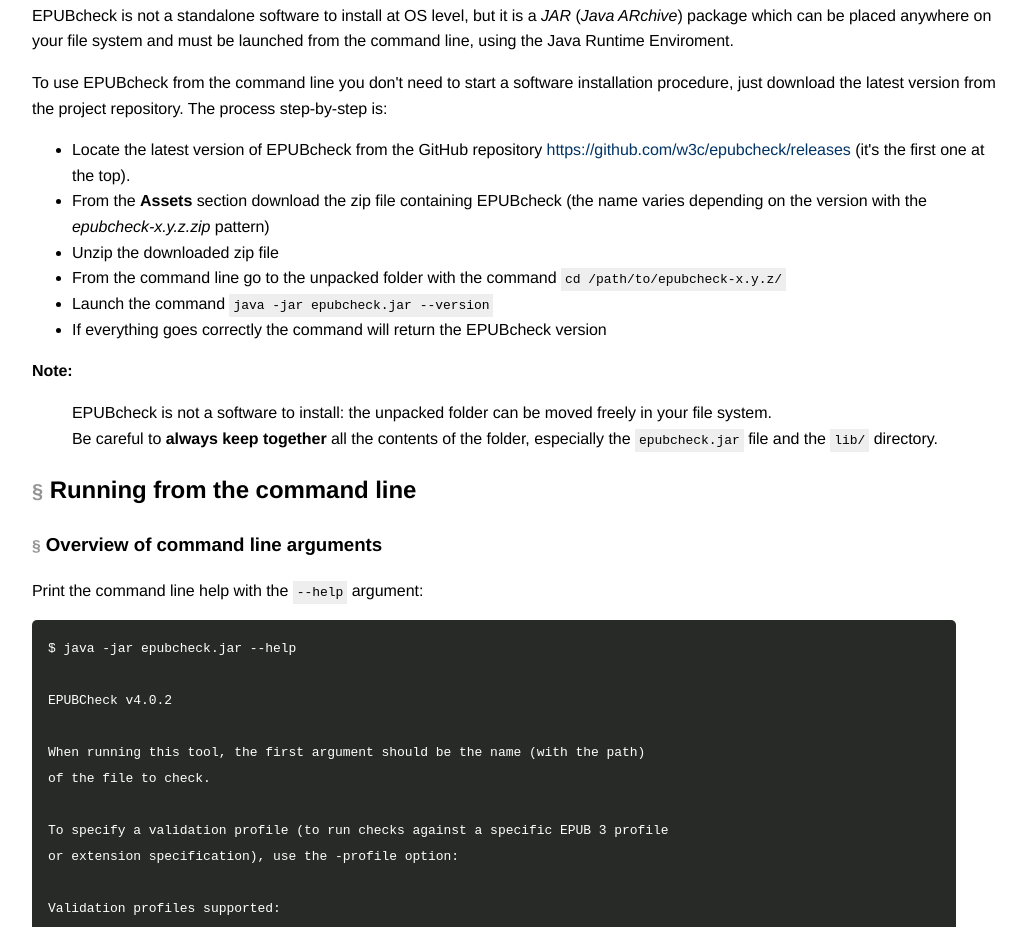
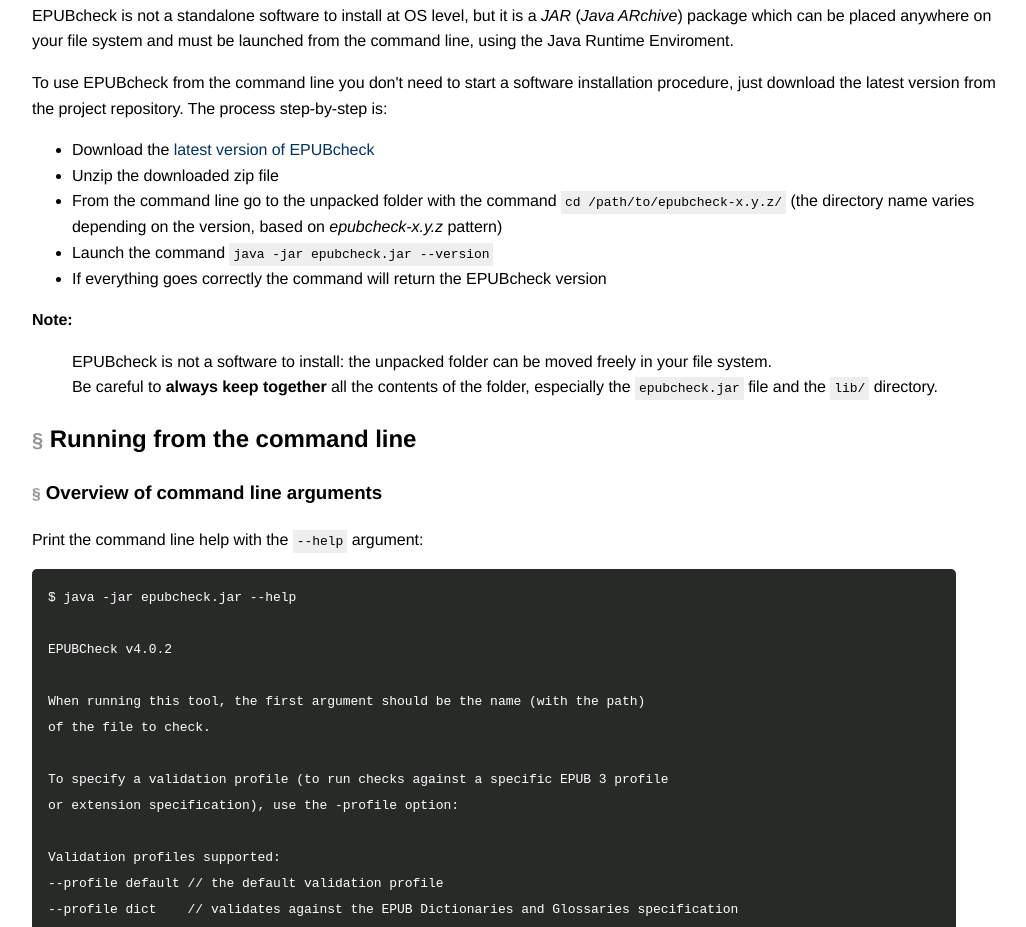
Before and after one commit to daisy/epubcheck-website, an Eleventy site: page src/docs/user/cli.md in a window 1280 px wide. Shown: the part 895-1822 px from the top of the page, without its empty margins (204-1230 px from the left). Built offline with nearby package versions, Linux system fonts and the light colour scheme; Eleventy itself is replaced by a stand-in of ours; code samples lack their colours; files that its build step writes are made by us from their sources; no server answers; what uslug would draw is missing.

Commit message:
Updated "installation guide" with direct link download
Issues #25, #7

```diff
--- a/src/docs/user/cli.md
+++ b/src/docs/user/cli.md
@@ -33,10 +33,9 @@
 
 To use EPUBcheck from the command line you don't need to start a software installation procedure, just download the latest version from the project repository. The process step-by-step is:
 
-- Locate the latest version of EPUBcheck from the GitHub repository [https://github.com/w3c/epubcheck/releases](https://github.com/w3c/epubcheck/releases) (it's the first one at the top).
-- From the **Assets** section download the zip file containing EPUBcheck (the name varies depending on the version with the *epubcheck-x.y.z.zip* pattern)
+- Download the [latest version of EPUBcheck](https://daisy.github.io/epubcheck-website/download-latest/)
 - Unzip the downloaded zip file
-- From the command line go to the unpacked folder with the command `cd /path/to/epubcheck-x.y.z/`
+- From the command line go to the unpacked folder with the command `cd /path/to/epubcheck-x.y.z/` (the directory name varies depending on the version, based on *epubcheck-x.y.z* pattern)
 - Launch the command `java -jar epubcheck.jar --version`
 - If everything goes correctly the command will return the EPUBcheck version
 
```
